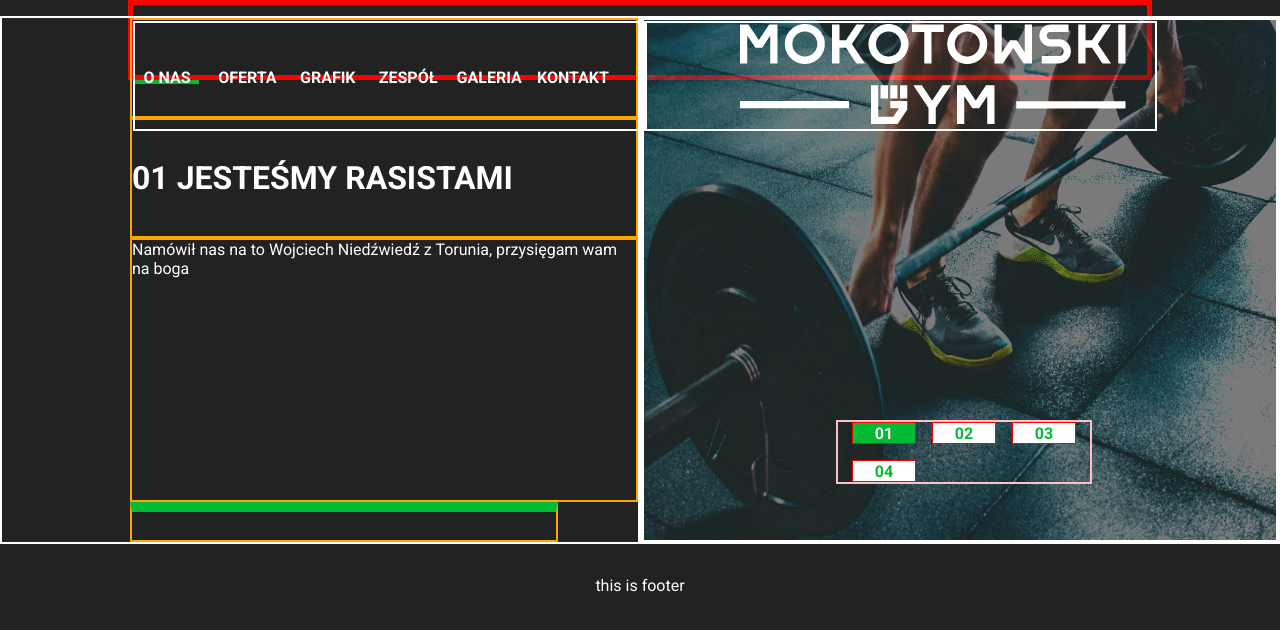
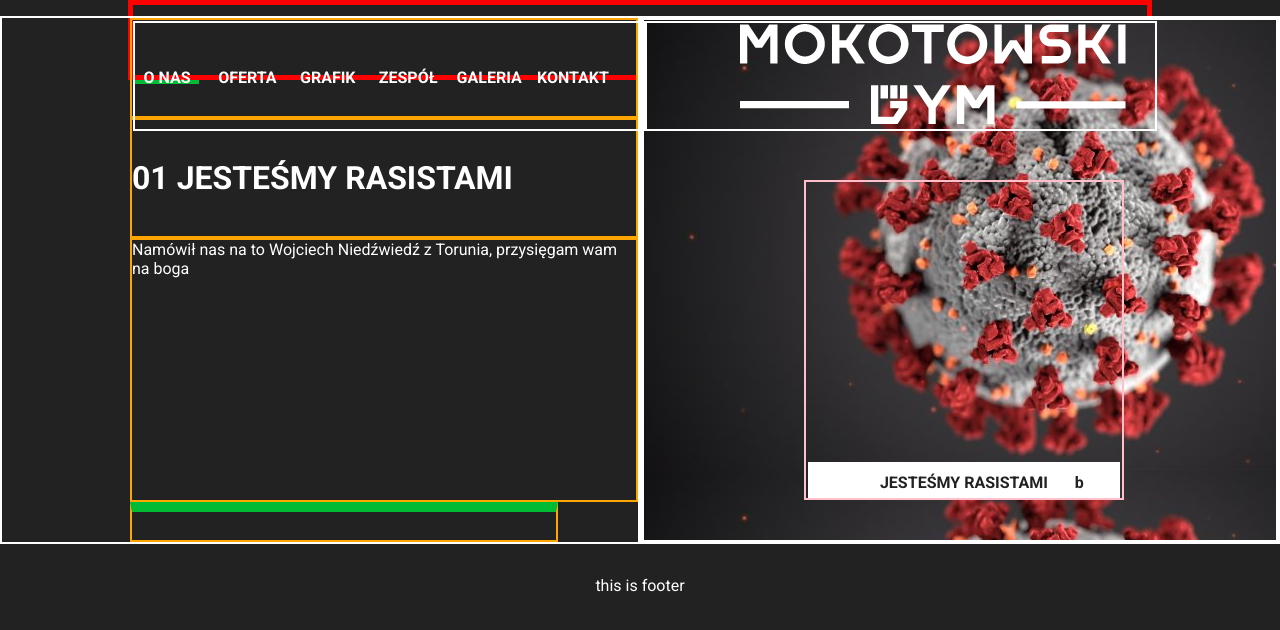
Before and after one commit to McGluszak-MacroIndustries/mokotow-gym, a Vue app: page / in a window 1280 px wide. Shown: the top 630 px of the page. Built offline with nearby package versions, Linux system fonts and the light colour scheme.

Commit message:
30.06.21 ok background-image is semi-ok

```diff
--- a/src/components/WindowTemplate.vue
+++ b/src/components/WindowTemplate.vue
@@ -16,25 +16,47 @@
       </div>
     </slot>
     <slot class="right-side">
-      <div class="right">
-        <img
+      <div
+        class="right"
+        :style="{
+          'background-image': `url(${require('../img/subpages/about-us/korona.jpg')})`,
+        }"
+      >
+        <!-- <img
           :src="
             require(`../img/subpages/${selectedItem.name}/${selectedItem.src}`)
           "
           alt="selectedDog"
-        />
+        /> -->
 
         <div class="element-container">
-          <div
-            class="element"
-            v-for="(item, index) in items"
-            :key="index"
-            @click="changeSelectedItem(item, index)"
-            :class="{ selected: isEqual(item, selectedItem) }"
-          >
-            <div class="number">
-              {{ changeNumberFormat(index + 1) }}
+          <div class="expanded" v-if="clicked">
+            <div></div>
+            <div class="expander">
+              <div
+                class="items"
+                v-for="(item, index) in items"
+                :key="index"
+                @click="changeSelectedItem(item, index)"
+                :class="{ selected: isSelected(item) }"
+              >
+                {{ item.title }}
+              </div>
             </div>
+            <div></div>
+          </div>
+          <div class="hidden" v-else></div>
+          <div class="proper-container">
+            <div class="left-arrow">l</div>
+            <div class="chosen-item" @click="clicked = !clicked">
+              <div class="empty"></div>
+              <div class="item-name">
+                {{ selectedItem.title }}
+              </div>
+              <div class="icon" v-if="clicked">a</div>
+              <div class="icon" v-else>b</div>
+            </div>
+            <div class="right-arrow">r</div>
           </div>
         </div>
       </div>
@@ -70,41 +92,32 @@ export default defineComponent({
     },
   },
   setup(props, { emit }) {
+    const clicked = ref<boolean>(false);
     const selectedItem = ref<Item>(props.items[0]);
     const highlightedIndex = ref<number>(
       findIndex(props.items, selectedItem.value) + 1
     );
+    const imgUrl = ref<string>(
+      `url(require('../img/subpages/${selectedItem.value.name}/${selectedItem.value.src}'))`
+    );
 
-    // const changeItemSpontaneously = () =>
-    //   setInterval(() => changeItemToNextItem(), 10000);
+    const changeItemSpontaneously = () =>
+      setInterval(() => changeItemToNextItem(), 5000);
+
     // onMounted(changeItemSpontaneously);
 
-    // const highlightedItems = computed(() => {
-    //   const currentIndex = highlightedIndex.value - 1;
-    //   const itemsToIndexes = map(props.items, (i) => indexOf(props.items, i));
-
-    //   console.log(itemsToIndexes);
-
-    //   // const currentItemIndex = props.items.length;
-    //   return slice(
-    //     [
-    //       ...takeRight(itemsToIndexes, floor(props.miniaturesAmount / 2)),
-    //       ...itemsToIndexes,
-    //       ...take(itemsToIndexes, floor(props.miniaturesAmount / 2)),
-    //     ],
-    //     currentIndex,
-    //     currentIndex + props.miniaturesAmount
-    //   );
-    // });
-
-    // function getImgUrl(name: string, pic: string) {
-    //   // console.log("oto obrazek");
-    //   // console.log(`../img/subpages/${selectedItem.value.name}` + "/" + pic);
-    //   // return require(`@/img/subpages/${selectedItem.value.name}/${pic}`);
-    //   // return require("../img/subpages/about-us/banner_01.jpg");
-    //   return require("@/img/" + name + "/" + pic);
-    // }
-
+    const imageSrc = computed(
+      () =>
+        `url(require('../img/subpages/${selectedItem.value.name}/${selectedItem.value.src}'))`
+    );
+    const imageProperty = computed(() => {
+      return {
+        // "background-image": `url("../img/subpages/about-us/korona.jpg")`,
+        "background-image":
+          'url(require(../img/subpages/about-us/korona.jpg"));',
+        // `url(../img/subpages/${selectedItem.value.name}/${selectedItem.value.src}`
+      };
+    });
     function changeItemToNextItem() {
       const index = findIndex(props.items, selectedItem.value);
       console.log(index);
@@ -118,6 +131,10 @@ export default defineComponent({
       }
     }
 
+    function isSelected(item: Item) {
+      return isEqual(item, selectedItem.value);
+    }
+
     function changeSelectedItem(item: Item, index: number) {
       console.log(index);
       highlightedIndex.value = index + 1;
@@ -128,13 +145,17 @@ export default defineComponent({
       return (number < 10 ? "0" : "") + number.toString();
     }
     return {
+      clicked,
       changeItemToNextItem,
       selectedItem,
       changeSelectedItem,
       highlightedIndex,
       changeNumberFormat,
       // highlightedItems,
-      isEqual,
+      isSelected,
+      imageSrc,
+      imageProperty,
+      imgUrl,
     };
   },
 });
@@ -142,6 +163,17 @@ export default defineComponent({
 
 <style scoped lang="scss">
 @import "@/styles/main";
+
+// :root {
+//   --url: url(var(--image));
+// }
+
+#select {
+  width: 10vw;
+}
+option {
+  background-color: blanchedalmond;
+}
 
 .window-template {
   display: grid;
@@ -172,8 +204,9 @@ export default defineComponent({
   .right {
     border: 4px white solid;
     position: relative;
+    // background-image: url(var(--url));
+    // background-image: url("../img/subpages/about-us/korona.jpg");
 
-    position: relative;
     img {
       width: 100%;
       height: 100%;
@@ -182,30 +215,99 @@ export default defineComponent({
     }
     .element-container {
       position: absolute;
-      top: 50vh;
-      left: 15vw;
-      width: 20vw;
-      height: 5vw;
+      bottom: 5vh;
+      left: 12.5vw;
+      width: 25vw;
+      height: 40vh;
 
       display: grid;
-      grid-template-columns: repeat(auto-fit, 5vw);
+      // grid-template-columns: 5vw 10vw 5vw;
+      grid-template-rows: min-content 4vh;
+      align-content: end;
+
       justify-content: center;
-      grid-gap: 1rem;
+      // grid-gap: 1rem;
       border: 2px pink solid;
       z-index: 999;
-      .element {
+      & > * {
+        display: grid;
+        color: $green-ranger;
+        border: white 2px solid;
+        grid-template-columns: 2vw 20vw 2vw;
+        text-align: center;
+        // align-content: center;
+      }
+      .expanded {
+        display: grid;
+        // height: 32vh;
+
+        .expander {
+          display: grid;
+          // grid-auto-flow: row;
+          grid-template-rows: repeat(auto-fit, 2fr);
+          grid-gap: none;
+          align-items: center;
+          background: $white-power;
+          overflow-y: auto;
+          .items {
+            display: grid;
+            min-height: 6vh;
+            border: 2px $light-grey solid;
+            cursor: pointer;
+            align-content: center;
+            color: $green-ranger;
+            font-weight: bold;
+            @include hoverable;
+            &.selected {
+              background: $green-ranger;
+              color: $white-power;
+            }
+            // padding-left: -2re
+          }
+        }
+      }
+      .proper-container {
+        display: grid;
+        // height: 2vh;
+        align-content: center;
+        background: $white-power;
+        .chosen-item {
+          display: grid;
+          // position: absolute;
+
+          @include hoverable;
+          cursor: pointer;
+          grid-template-columns: 2vw 16vw 2vw;
+          & > * {
+            color: $dark-grey;
+            font-weight: bold;
+          }
+        }
+      }
+      .all-items {
+        grid-auto-flow: row;
+        color: blueviolet;
+        // position: absolute;
+        // bottom: 100%;
+      }
+      .element-selected {
         @include hoverable;
         border: 1px red solid;
+        // position: absolute;
 
         text-align: center;
         display: grid;
         font-weight: bold;
         background-color: $white-power;
+        color: $green-ranger;
         align-items: center;
         z-index: 9;
         cursor: pointer;
-        & > * {
-          color: $green-ranger;
+
+        &.clicked {
+          // position: absolute;
+          // top: 50vh;
+          height: 40vh;
         }
 
         &.selected {
```
Also changed, not shown: src/components/Slideshow.vue (+34 -0 lines).
